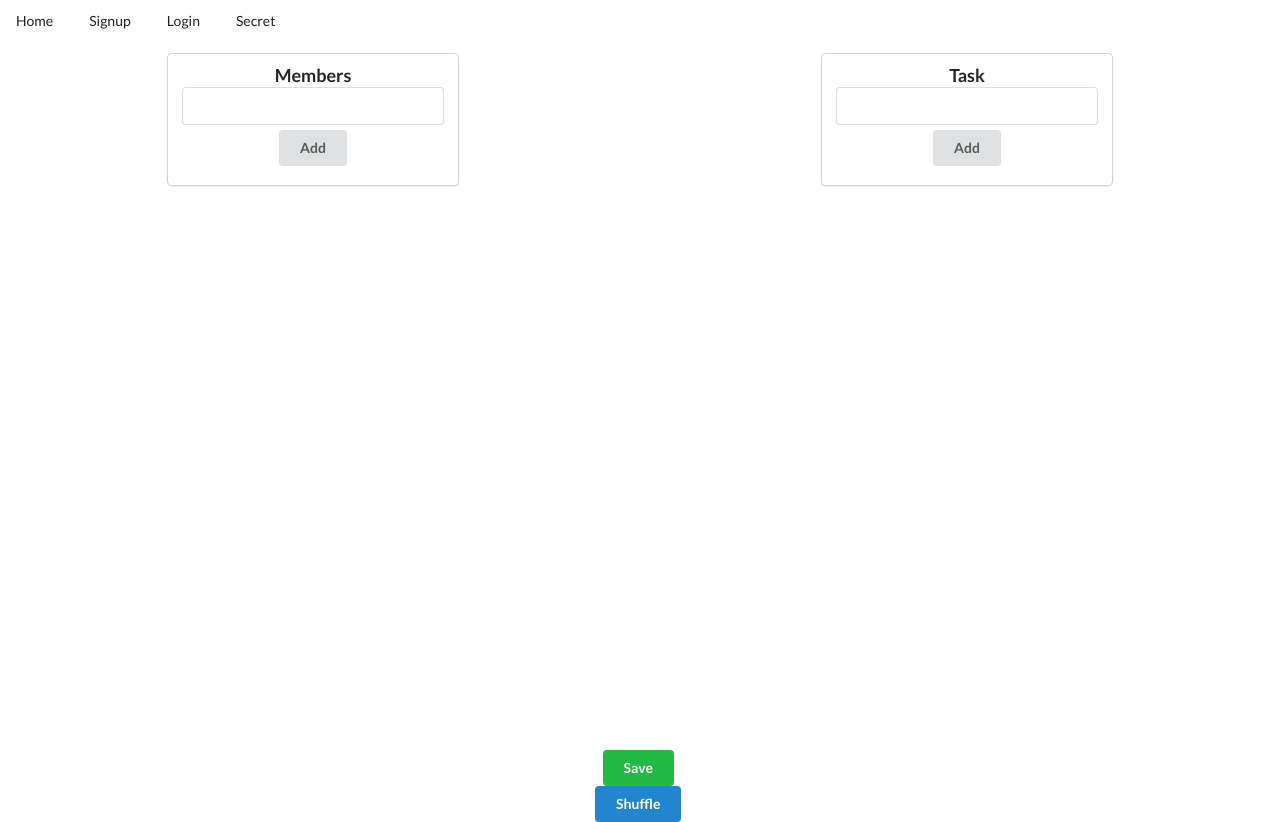
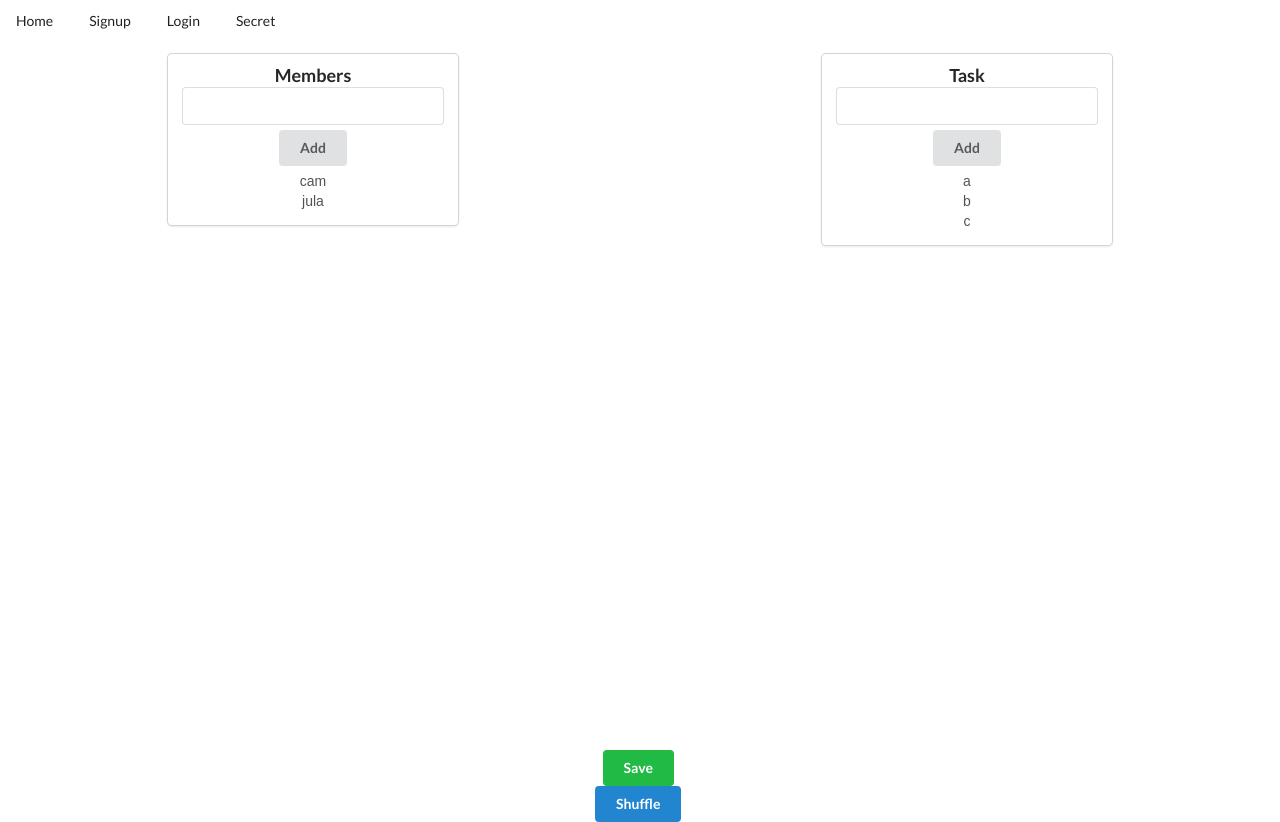
Before and after one commit to cameron-chromiak/Room-E, a React (Create React App) app in the folder client/: page /house/build/1 in a window 1280 px wide. Built offline with nearby package versions, Linux system fonts and the light colour scheme.

Commit message:
TODO: pass user id when you creating new house then load only that user's houses on Dashboard

```diff
--- a/client/src/components/pages/BuildTool.js
+++ b/client/src/components/pages/BuildTool.js
@@ -10,8 +10,8 @@ class BuildTool extends Component{
 
 
   state={
-    members: [],
-    task: [],
+    members: [{name: 'cam', task: []}, {name: 'jula', task: []}],
+    task: ['a', 'b', 'c'],
     id: this.props.match.params.id,
     assign: {}
   }
@@ -64,10 +64,11 @@ class BuildTool extends Component{
     let users = []
 
     let i = 0;
-    while(tasks.length > 0){
-      let randomTask = tasks.splice(Math.floor(Math.random()*tasks.length), 1)
+    while(tasks.length >= 0){
+      console.log(i);
+      let randomTask = tasks.splice(Math.floor(Math.random()*tasks.length)-1, 1)
       if(i >= members.length) { i = 0 }
-      console.log(tasks, randomTask, i)
+      // console.log(tasks, randomTask, i)
       members[i].tasks.push(randomTask)
       //this.pushTask(randomTask, i)
       i++;
```
